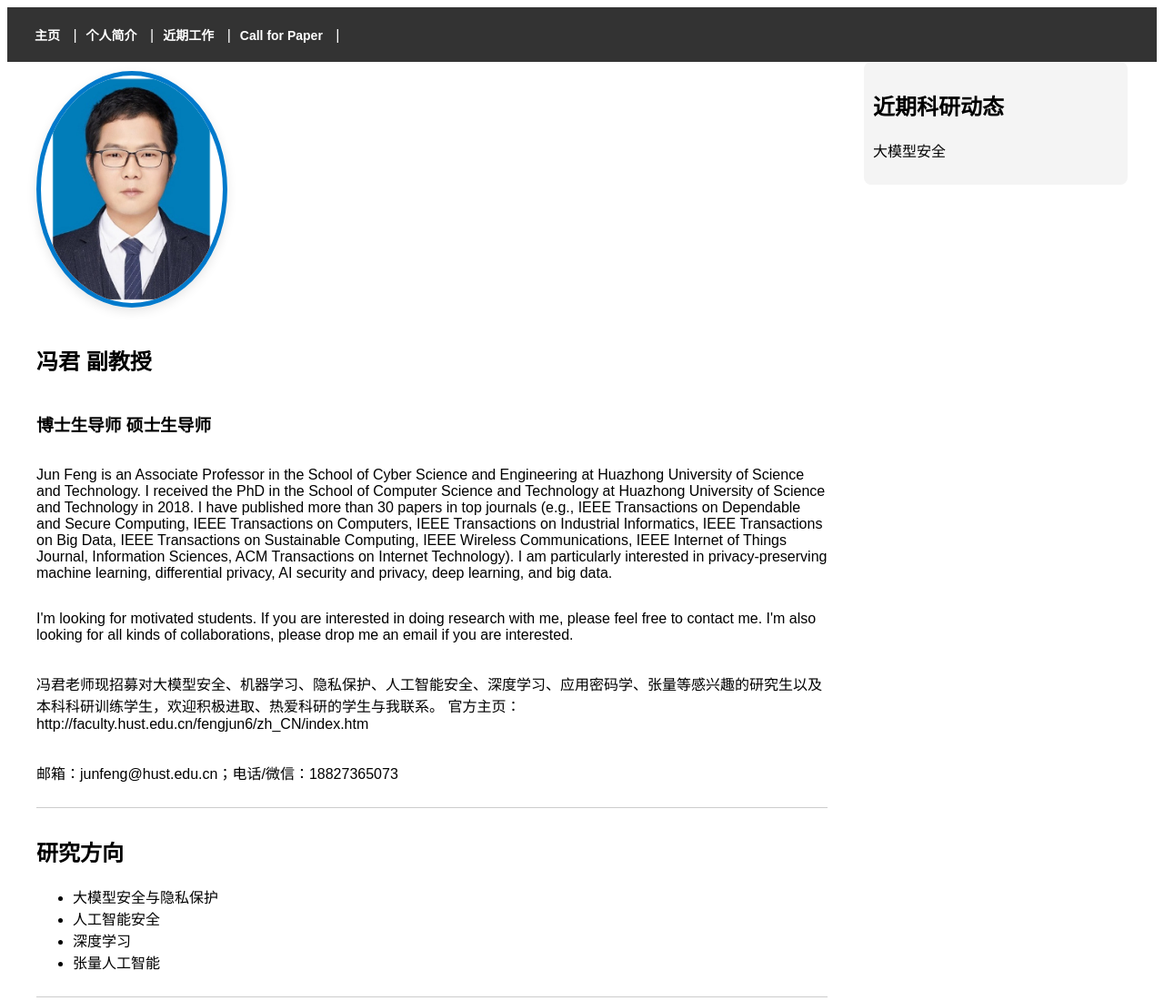
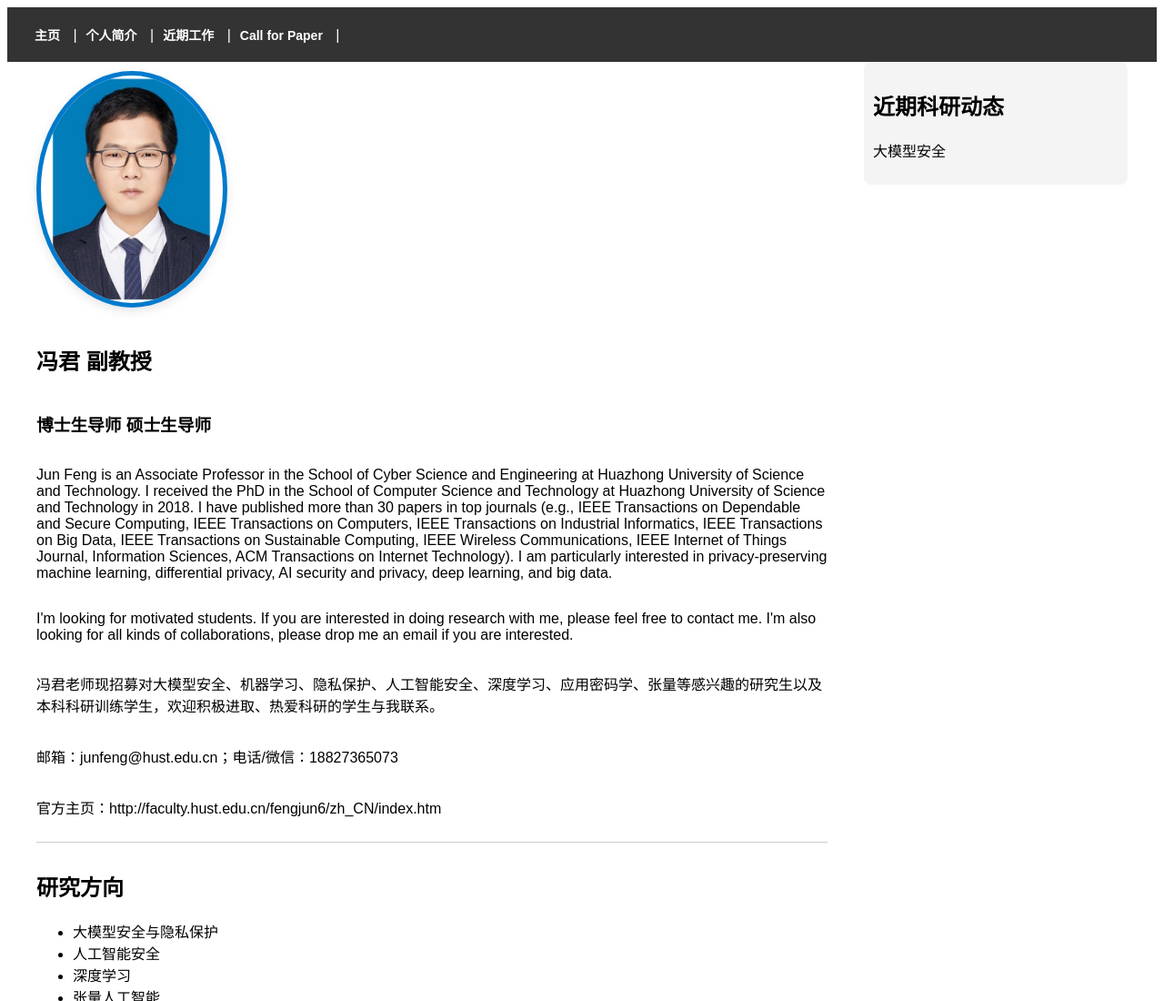
Before and after one commit to junfeng989/junfeng989.github.io, a Gatsby site: page / in a window 1280 px wide. Shown: the top 1100 px of the page at 91% size. Built offline with nearby package versions, Linux system fonts and the light colour scheme; Gatsby itself is replaced by a stand-in of ours.

Commit message:
Update index.js

```diff
--- a/src/pages/index.js
+++ b/src/pages/index.js
@@ -30,10 +30,11 @@ const IndexPage = () => (
             <p>I'm looking for motivated students. If you are interested in doing research with me, please feel free to contact me.
               I'm also looking for all kinds of collaborations, please drop me an email if you are interested.</p>
 
-            <p>冯君老师现招募对大模型安全、机器学习、隐私保护、人工智能安全、深度学习、应用密码学、张量等感兴趣的研究生以及本科科研训练学生，欢迎积极进取、热爱科研的学生与我联系。
-               官方主页：http://faculty.hust.edu.cn/fengjun6/zh_CN/index.htm</p>
+            <p>冯君老师现招募对大模型安全、机器学习、隐私保护、人工智能安全、深度学习、应用密码学、张量等感兴趣的研究生以及本科科研训练学生，欢迎积极进取、热爱科研的学生与我联系。</p>
 
             <p>邮箱：junfeng@hust.edu.cn；电话/微信：18827365073</p>
+            <p>官方主页：http://faculty.hust.edu.cn/fengjun6/zh_CN/index.htm</p>
+
 
 
 
```
